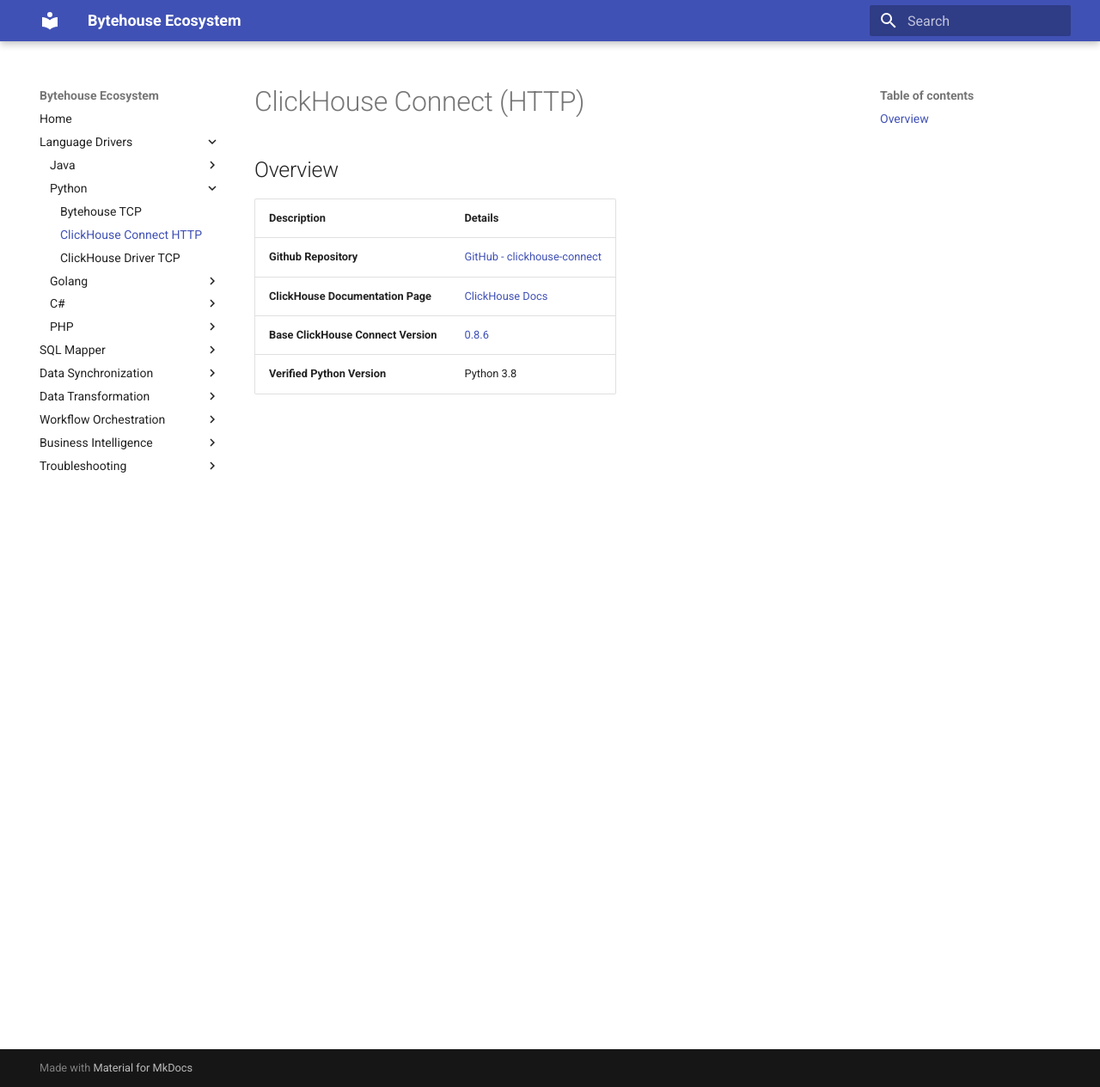
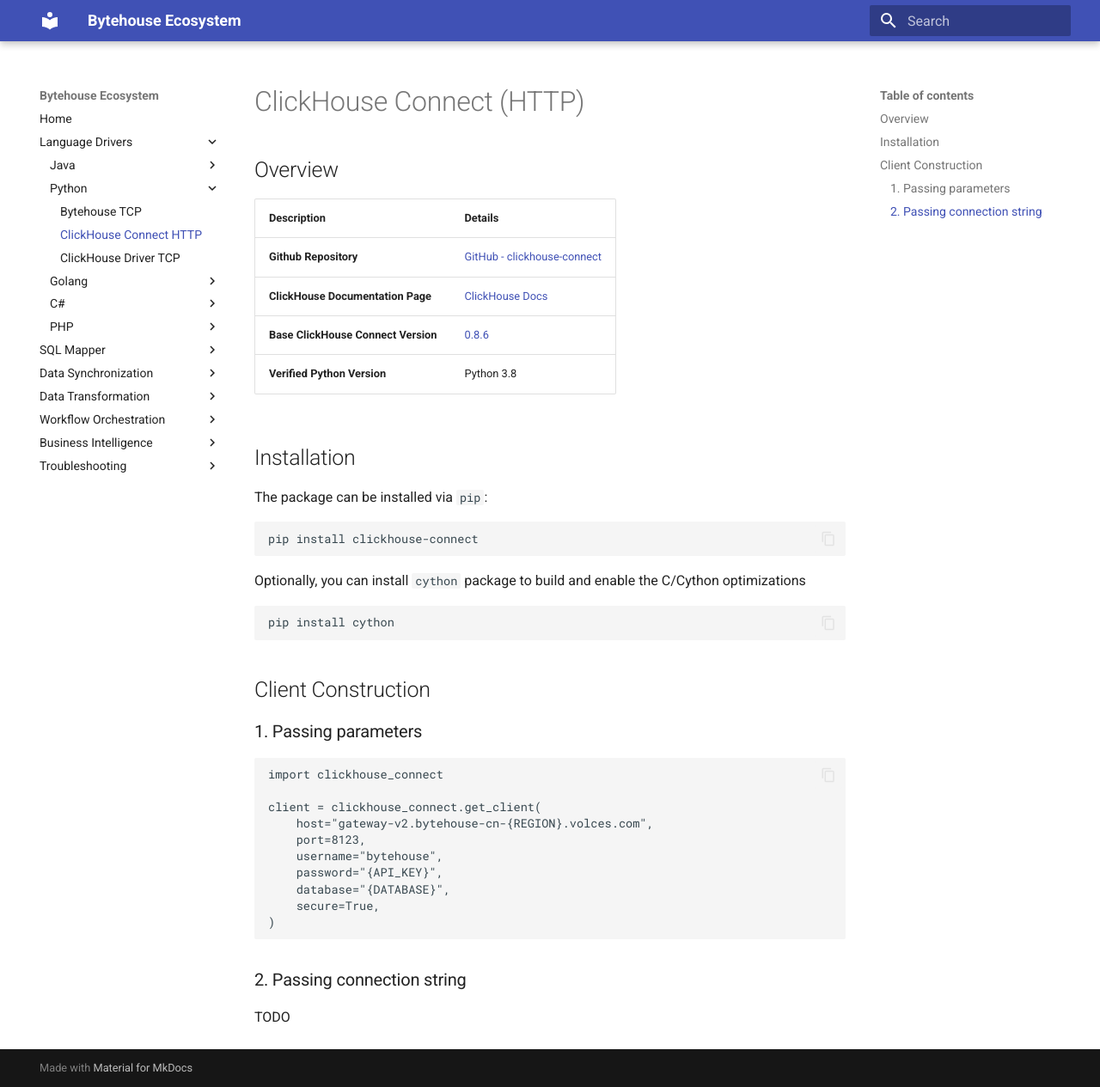
Before and after one commit to bytehouse-docs/ecosystem, an MkDocs documentation site: the page built from docs/python/clickhouse-connect-http.md, in a window 1280 px wide and 1265 px high. Shown: the whole window at 86% size. Built offline with MkDocs 1.6.1 and Material for MkDocs 9.7.7, drawn with Linux system fonts in a browser that asks for light colours.

Commit message:
Add clickhouse-connect url docs

````diff
--- a/docs/python/clickhouse-connect-http.md
+++ b/docs/python/clickhouse-connect-http.md
@@ -7,3 +7,30 @@
 | **ClickHouse Documentation Page**   | [ClickHouse Docs](https://clickhouse.com/docs/en/integrations/python)           |
 | **Base ClickHouse Connect Version** | [0.8.6](https://pypi.org/project/clickhouse-connect/0.8.6/)                     |
 | **Verified Python Version**         | Python 3.8                                                                      |
+
+## Installation
+The package can be installed via `pip`:
+```bash
+pip install clickhouse-connect
+```
+Optionally, you can install `cython` package to build and enable the C/Cython optimizations
+```bash
+pip install cython
+```
+
+## Client Construction
+### 1. Passing parameters
+```python
+import clickhouse_connect
+
+client = clickhouse_connect.get_client(
+    host="gateway-v2.bytehouse-cn-{REGION}.volces.com",
+    port=8123,
+    username="bytehouse",
+    password="{API_KEY}",
+    database="{DATABASE}",
+    secure=True,
+)
+```
+### 2. Passing connection string
+TODO
````
Also changed, not shown: docs/troubleshooting/python.md (+14 -0 lines).
